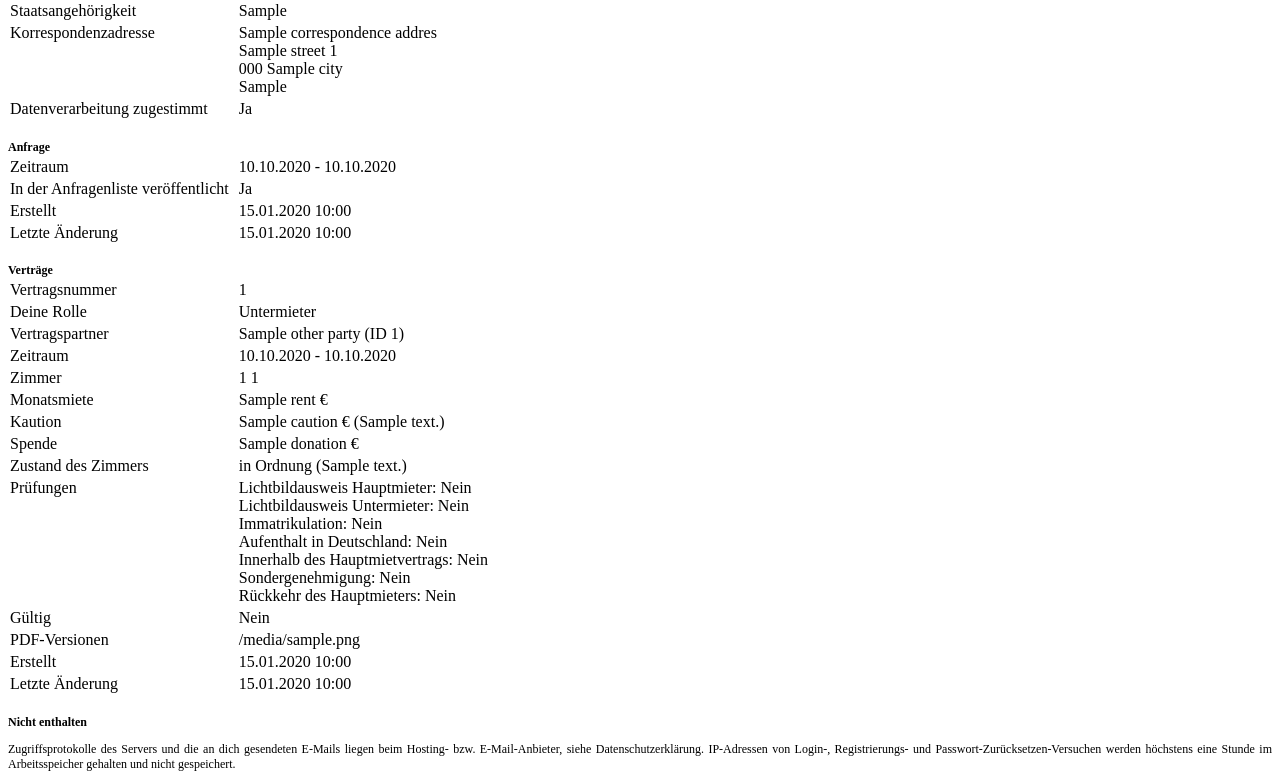
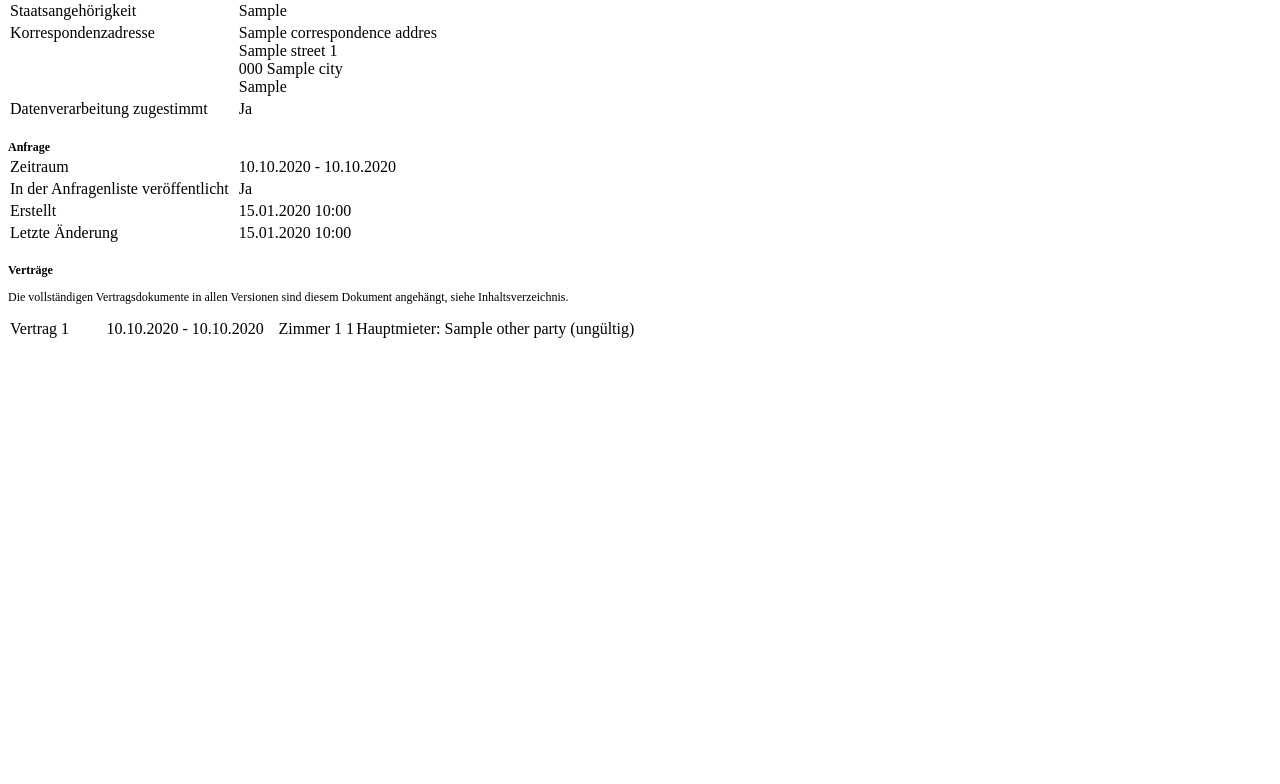
Before and after one commit to milesstoetzner/straussi3-subtenancy, a Django app: template tenants/templates/tenants/personal_data.html in a window 1280 px wide. Shown: the part 607-1391 px from the top of the page. After the commit the page ends 945 px from the top, so only its background shows below. Run offline with Django 5.2, Linux system fonts and the light colour scheme; the template is opened without the code that fills it: most values are stand-ins (such as "Sample title", 1, 10 or a date in 2020).

Commit message:
export_personal_data: contracts as a short list in the report (documents are attached), Nicht enthalten on the first page

```diff
--- a/tenants/templates/tenants/personal_data.html
+++ b/tenants/templates/tenants/personal_data.html
@@ -94,38 +94,20 @@
     {% endif %}
 
     <h2>Verträge</h2>
-    {% for contract in contracts %}
-    <table style="margin-bottom: 3mm">
-        <tr><td class="label">Vertragsnummer</td><td>{{ contract.id }}</td></tr>
-        <tr><td class="label">Deine Rolle</td><td>{% if contract.your_role == "maintenant" %}Hauptmieter{% else %}Untermieter{% endif %}</td></tr>
-        <tr><td class="label">Vertragspartner</td><td>{{ contract.other_party.name }} (ID {{ contract.other_party.id }})</td></tr>
-        <tr><td class="label">Zeitraum</td><td>{{ contract.begin|date:"d.m.Y" }} - {{ contract.end|date:"d.m.Y" }}</td></tr>
-        <tr><td class="label">Zimmer</td><td>{{ contract.house_number }} {{ contract.room_number }}</td></tr>
-        <tr><td class="label">Monatsmiete</td><td>{{ contract.rent }} €</td></tr>
-        <tr><td class="label">Kaution</td><td>{{ contract.caution }} €{% if contract.caution_comment %} ({{ contract.caution_comment }}){% endif %}</td></tr>
-        <tr><td class="label">Spende</td><td>{{ contract.donation }} €</td></tr>
-        <tr><td class="label">Zustand des Zimmers</td><td>{{ contract.condition|yesno:"in Ordnung, beanstandet" }}{% if contract.condition_comment %} ({{ contract.condition_comment }}){% endif %}</td></tr>
-        <tr><td class="label">Prüfungen</td>
-            <td>Lichtbildausweis Hauptmieter: {{ contract.is_maintenant_identified|yesno:"Ja, Nein" }}<br>
-                Lichtbildausweis Untermieter: {{ contract.is_subtenant_identified|yesno:"Ja, Nein" }}<br>
-                Immatrikulation: {{ contract.is_subtenant_matriculated|yesno:"Ja, Nein" }}<br>
-                Aufenthalt in Deutschland: {{ contract.is_subtenant_allowed_in_DE|yesno:"Ja, Nein" }}<br>
-                Innerhalb des Hauptmietvertrags: {{ contract.is_maintenant_allowed|yesno:"Ja, Nein" }}<br>
-                Sondergenehmigung: {{ contract.has_special_permission|yesno:"Ja, Nein" }}<br>
-                Rückkehr des Hauptmieters: {{ contract.is_maintenant_returning|yesno:"Ja, Nein" }}</td></tr>
-        <tr><td class="label">Gültig</td><td>{{ contract.is_active|yesno:"Ja, Nein" }}</td></tr>
-        <tr><td class="label">PDF-Versionen</td><td>{{ contract.pdf_files|join:", "|default:"-" }}</td></tr>
-        <tr><td class="label">Erstellt</td><td>{{ contract.created_at|date:"d.m.Y H:i" }}</td></tr>
-        <tr><td class="label">Letzte Änderung</td><td>{{ contract.updated_at|date:"d.m.Y H:i" }}</td></tr>
+    {% if contracts %}
+    <p>Die vollständigen Vertragsdokumente in allen Versionen sind diesem Dokument angehängt, siehe Inhaltsverzeichnis.</p>
+    <table>
+        {% for contract in contracts %}
+            <tr>
+                <td style="width: 25mm">Vertrag {{ contract.id }}</td>
+                <td style="width: 45mm">{{ contract.begin|date:"d.m.Y" }} - {{ contract.end|date:"d.m.Y" }}</td>
+                <td style="width: 20mm">Zimmer {{ contract.house_number }} {{ contract.room_number }}</td>
+                <td>{% if contract.your_role == "maintenant" %}Untermieter{% else %}Hauptmieter{% endif %}: {{ contract.other_party.name }}{% if not contract.is_active %} (ungültig){% endif %}</td>
+            </tr>
+        {% endfor %}
     </table>
-    {% empty %}
+    {% else %}
     <p>Keine Verträge gespeichert.</p>
-    {% endfor %}
-
-    <h2>Nicht enthalten</h2>
-    <p class="block">Zugriffsprotokolle des Servers und die an dich gesendeten E-Mails liegen beim Hosting- bzw. E-Mail-Anbieter,
-        siehe Datenschutzerklärung. IP-Adressen von Login-, Registrierungs- und Passwort-Zurücksetzen-Versuchen werden
-        höchstens eine Stunde im Arbeitsspeicher gehalten und nicht gespeichert.</p>
-
+    {% endif %}
 </body>
 </html>
--- a/tenants/templates/tenants/personal_data_toc.html
+++ b/tenants/templates/tenants/personal_data_toc.html
@@ -50,5 +50,10 @@
             <tr><td>{{ entry.title }}</td><td class="page">Seite {{ entry.page }}</td></tr>
         {% endfor %}
     </table>
+
+    <h2>Nicht enthalten</h2>
+    <p class="block">Zugriffsprotokolle des Servers und die an dich gesendeten E-Mails liegen beim Hosting- bzw. E-Mail-Anbieter,
+        siehe Datenschutzerklärung. IP-Adressen von Login-, Registrierungs- und Passwort-Zurücksetzen-Versuchen werden
+        höchstens eine Stunde im Arbeitsspeicher gehalten und nicht gespeichert.</p>
 </body>
 </html>
```
